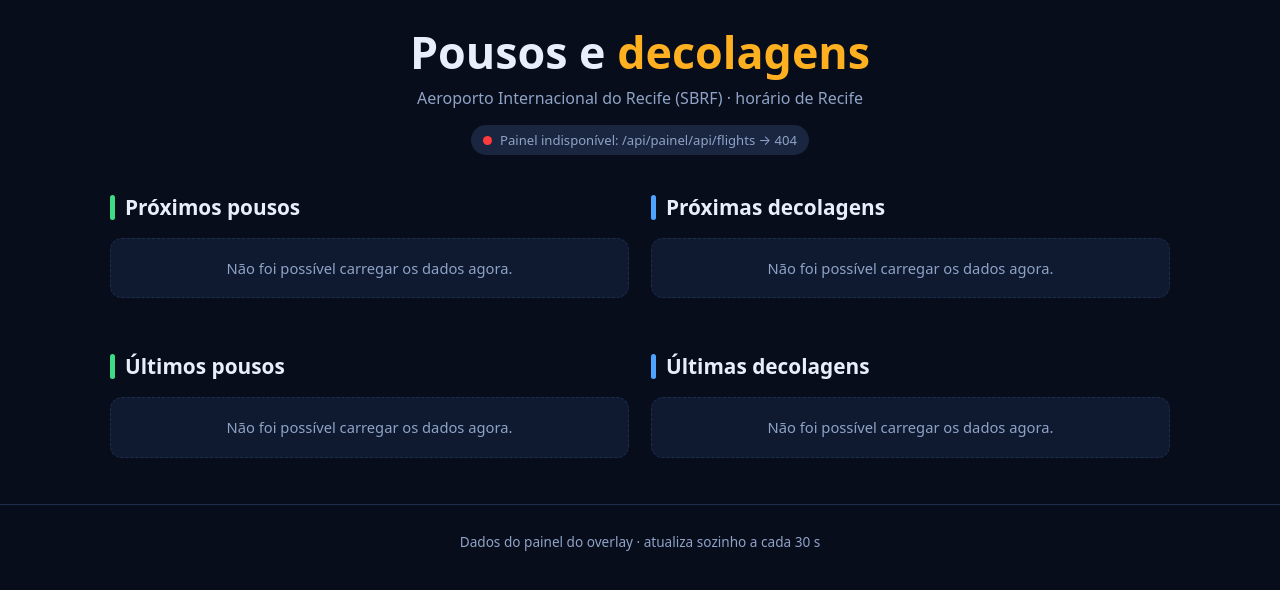
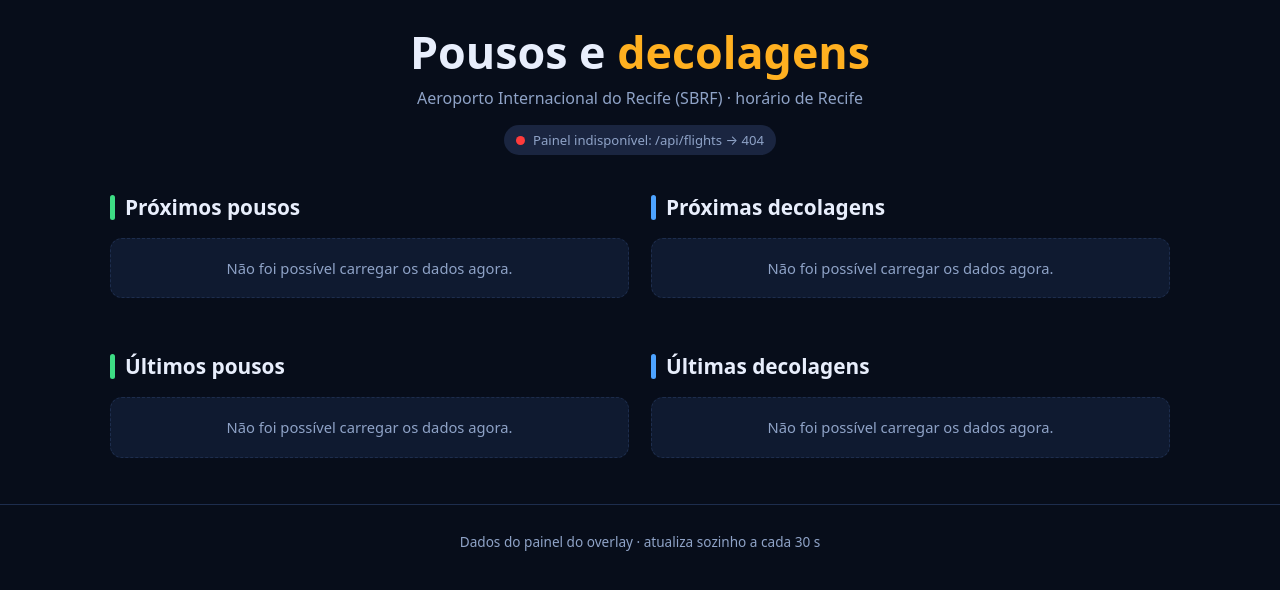
Before and after one commit to testesaudio997-ui/papacharliegolf, a plain HTML site: page movimentos.html in a window 1280 px wide. Shown: the part 74-664 px from the top of the page. Drawn offline with Linux system fonts and the light colour scheme; no server answers.

Commit message:
Add files via upload

```diff
--- a/movimentos.html
+++ b/movimentos.html
@@ -158,7 +158,10 @@ function desenha(id, lista, cls, rotulo, ordem, vazio) {
 async function busca(url) {
   if (!url) return null;
   const r = await fetch(url, { cache: "no-store" });
-  if (!r.ok) throw new Error(url + " → " + r.status);
+  if (!r.ok) {
+    let m = ""; try { m = (await r.json()).error || ""; } catch (e) {}
+    throw new Error(url.replace("/api/painel", "") + " → " + r.status + (m ? " · " + m : ""));
+  }
   return r.json();
 }
 async function carregar() {
```
